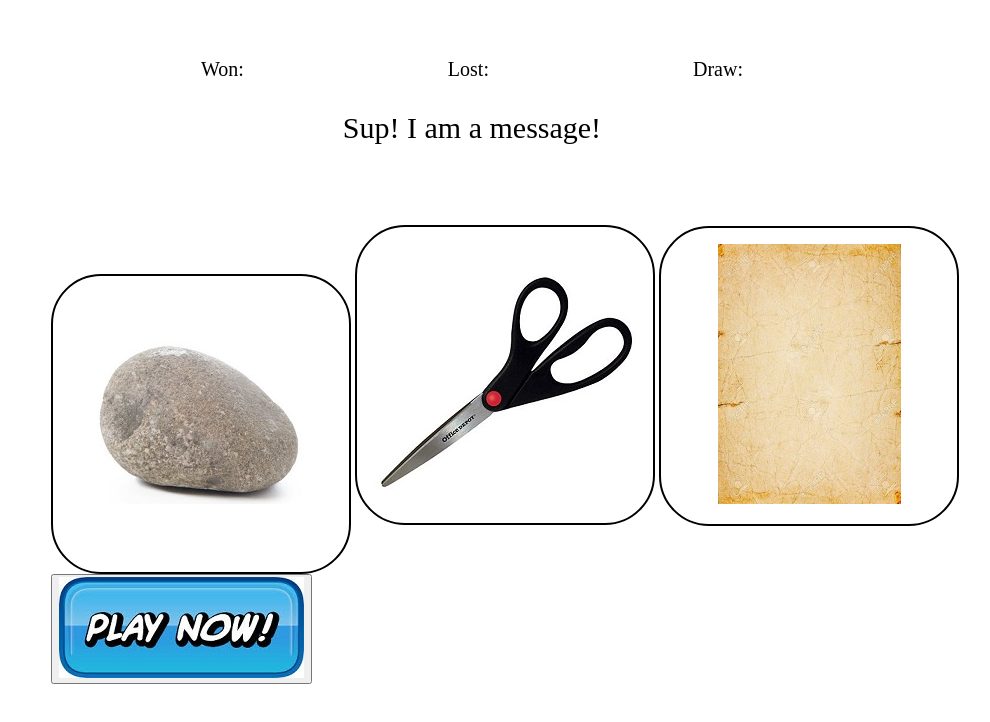
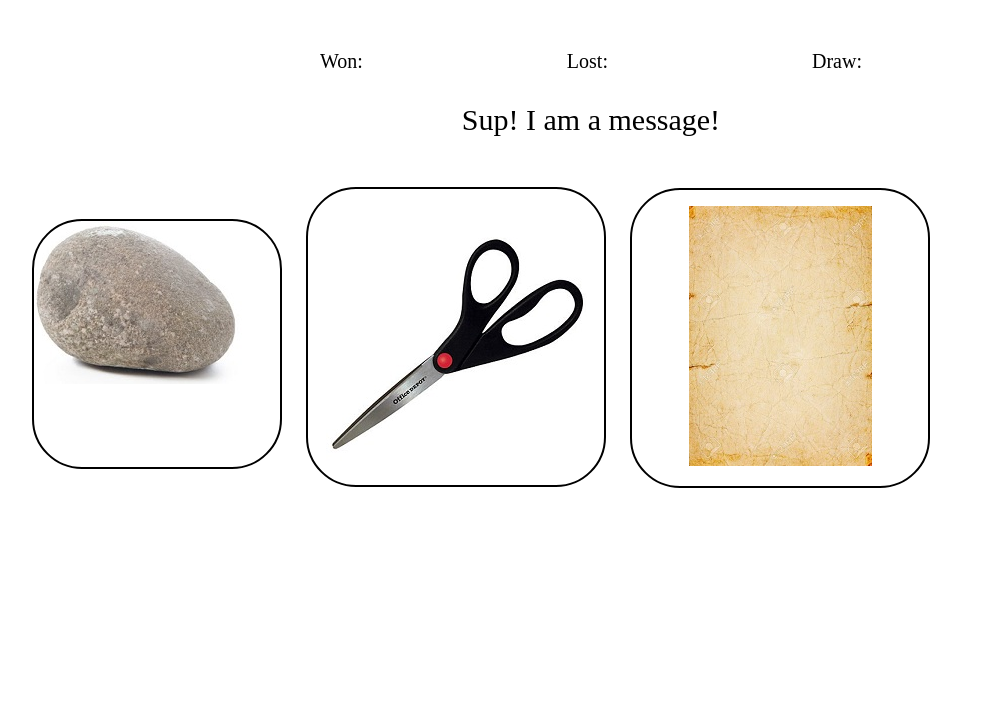
Before and after one commit to dmitry-sidorov/scissors, a plain HTML site: page index.html in a window 1280 px wide. Shown: the whole page, without its empty margins (49-1039 px from the left). Drawn offline with Linux system fonts and the light colour scheme.

Commit message:
Edit HTML/CSS

```diff
--- a/index.html
+++ b/index.html
@@ -15,22 +15,30 @@
 	</header>
 
 	<section>
+		<div>
 		<button class="button rock">
-			<img src="images/rock.jpg">
+			<!--<img src="images/rock.jpg" height="200" width="200">-->
 		</button>
-		<button class="button scissors">
+		</div>
+		<div>
+		<button class="button scissors" height="200" width="200">
 			<img src="images/scissors.jpg">
 		</button>
-		<button class="button paper">
+		</div>
+		<div>
+		<button class="button paper" height="200" width="200">
 			<img src="images/paper.jpg">
 		</button>
+		</div>
 	</section>
 
+	<!--
 	<div>
 		<button class="play">
 			<img src="images/play.jpg">
 		</button>
 	</div>
+	-->
 
 </div>
 
--- a/style.css
+++ b/style.css
@@ -1,13 +1,12 @@
 .container {
-	width: 1080px;
+	width: 90%;
 	margin: 0 auto;
 }
 
 header {
-
-	display: inline-block;
 	margin: 50px;
 	text-align: center;
+	clear: right;
 
 
 }
@@ -24,7 +23,7 @@ header {
 .message {
 	display: block;
 	text-align: center;
-	font-style: Comic;
+	font-style: Arial;
 	font-size: 30px;
 	text-align: center;
 
@@ -32,45 +31,44 @@ header {
 }
 
 
-section	{
+section	div {
+	text-align: center;
 	display: inline-block;
+
 }
 
+
 .button	{
+
 	border: 2px solid black;
 	border-radius: 50px;
 	background-color: white;
-	margin: auto;
+	margin: 0 10px;
 	padding: auto;
-
 	width: 300px;
 	height: 300px;
 
+
 }
 
-/*.rock {
-	background-image: url(images/rock.jpg);
+.rock {
 	width: 250px;
 	height: 250px;
+
+
+
+	background-image: url('images/rock.jpg');
+	background-repeat: no-repeat;
 }
 
-.scissors {
-	background-image: url(images/scissors.jpg);
-}
 
-.paper {
-	background-image: url(images/paper.jpg);
-}
-*/
 
 .play-button {
 	border: 0;
 	background-color: white;
-
 	top: 650px;
 	width: 100%;
-
-	}
+}
 
 .play-button img {
 	border: 2px solid black;
```
